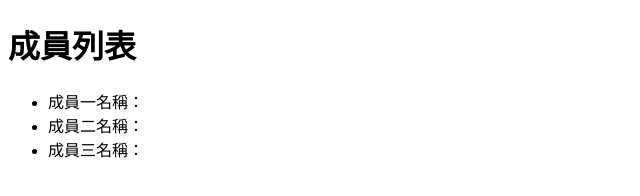
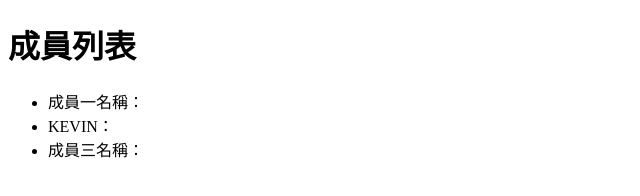
Before and after one commit to aa012003/1104, a plain HTML site: page index.html in a window 1280 px wide. Shown: the full height of the page, 0-640 px from the left. Drawn offline with Linux system fonts and the light colour scheme.

Commit message:
新增成員二

```diff
--- a/index.html
+++ b/index.html
@@ -9,7 +9,7 @@
     <h1>成員列表</h1>
     <ul>
         <li>成員一名稱：</li>
-        <li>成員二名稱：</li>
+        <li>KEVIN：</li>
         <li>成員三名稱：</li>
     </ul>
 </body>
```
